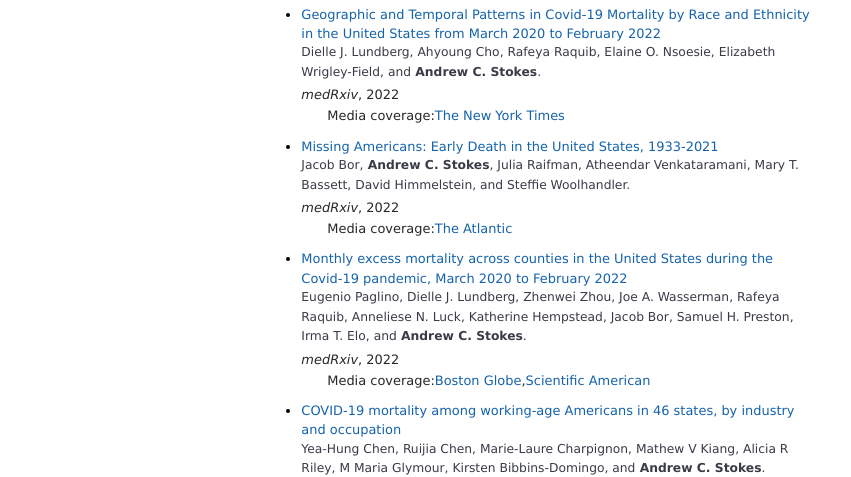
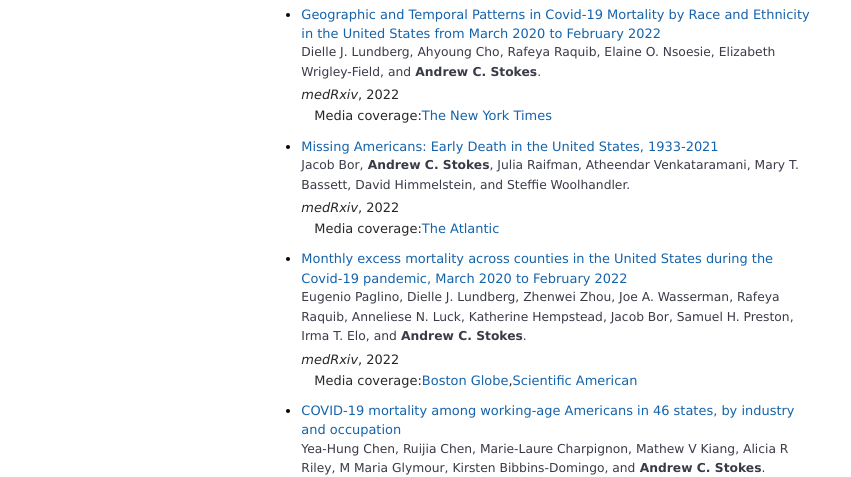
Before and after one commit to Aykerimm/andrew-profile, a Jekyll site: the page built from researches.html, in a window 1280 px wide. Shown: the part 386-863 px from the top of the page, without its empty margins (0-851 px from the left). Built offline with Jekyll 4.4.1, drawn with Linux system fonts in a browser that asks for light colours.

Commit message:
added indentation

```diff
--- a/_sass/researches.scss
+++ b/_sass/researches.scss
@@ -45,7 +45,7 @@
 
 .research__meta-media-coverage {
     line-height: 1.2em;
-    padding-left: 2em;
+    padding-left: 1em;
 }
 
 // .research__meta-media-link {
```
